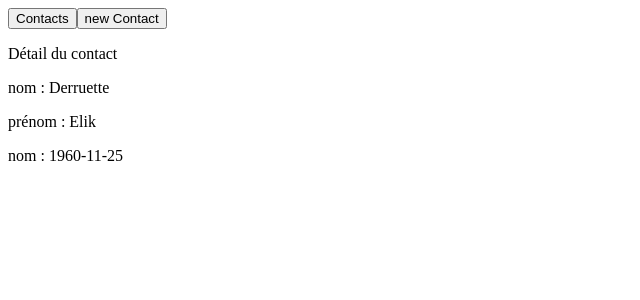
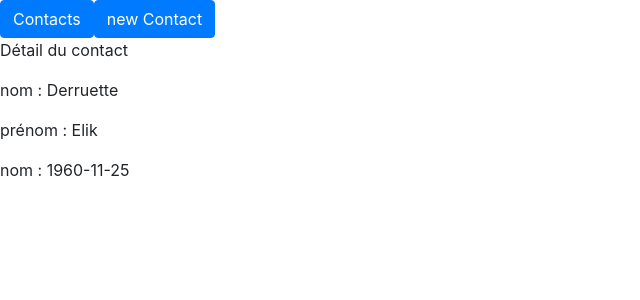
Before and after one commit to mariam2202/contactWeb, an Angular app: page / in a window 1280 px wide. Shown: the top 300 px of the page, without its empty margins (0-640 px from the left). Built offline with nearby package versions, Linux system fonts and the light colour scheme.

Commit message:
ajout bootstrap

```diff
--- a/angular.json
+++ b/angular.json
@@ -24,7 +24,7 @@
               "src/assets"
             ],
             "styles": [
-              "src/styles.css"
+              "src/styles.css", "../node_modules/bootstrap/dist/css/bootstrap.css"
             ],
             "scripts": []
           },
--- a/src/app/app.component.html
+++ b/src/app/app.component.html
@@ -1,5 +1,5 @@
 <div>
-  <button>Contacts</button>
-  <button>new Contact</button>
+  <button class="btn btn-primary">Contacts</button>
+  <button class="btn btn-primary">new Contact</button>
 </div>
 <app-contacts></app-contacts>
```
